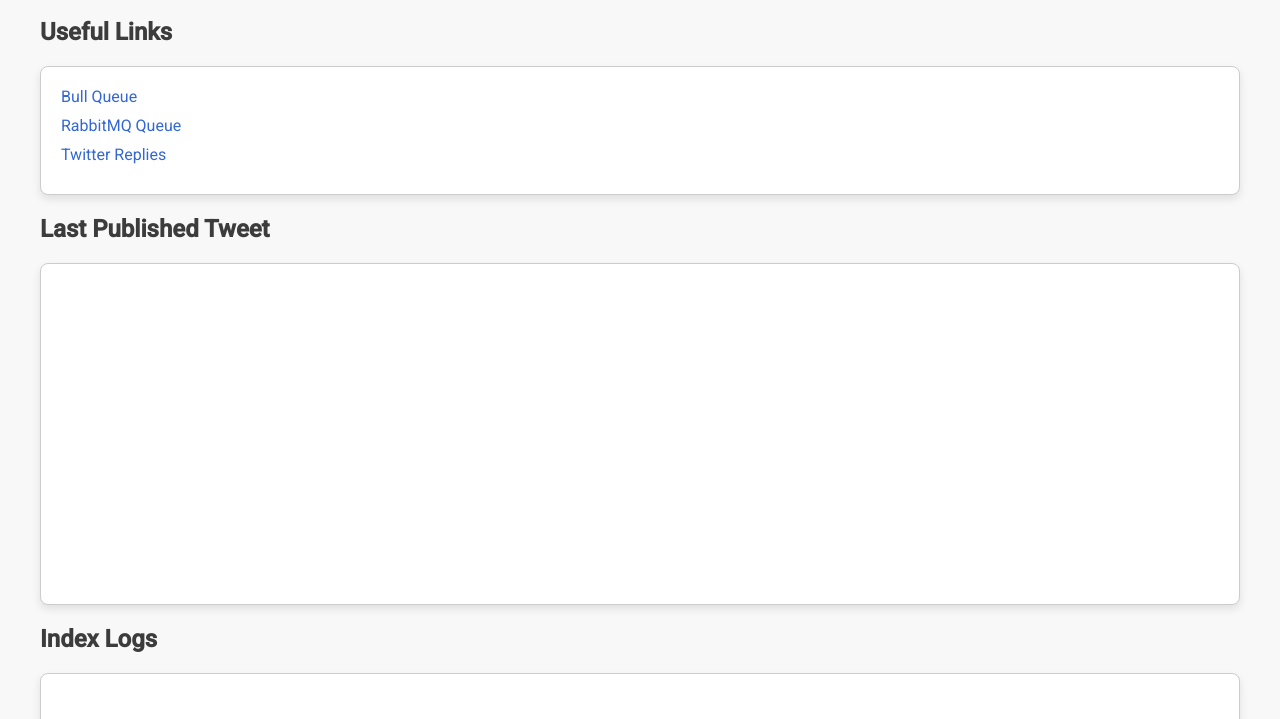
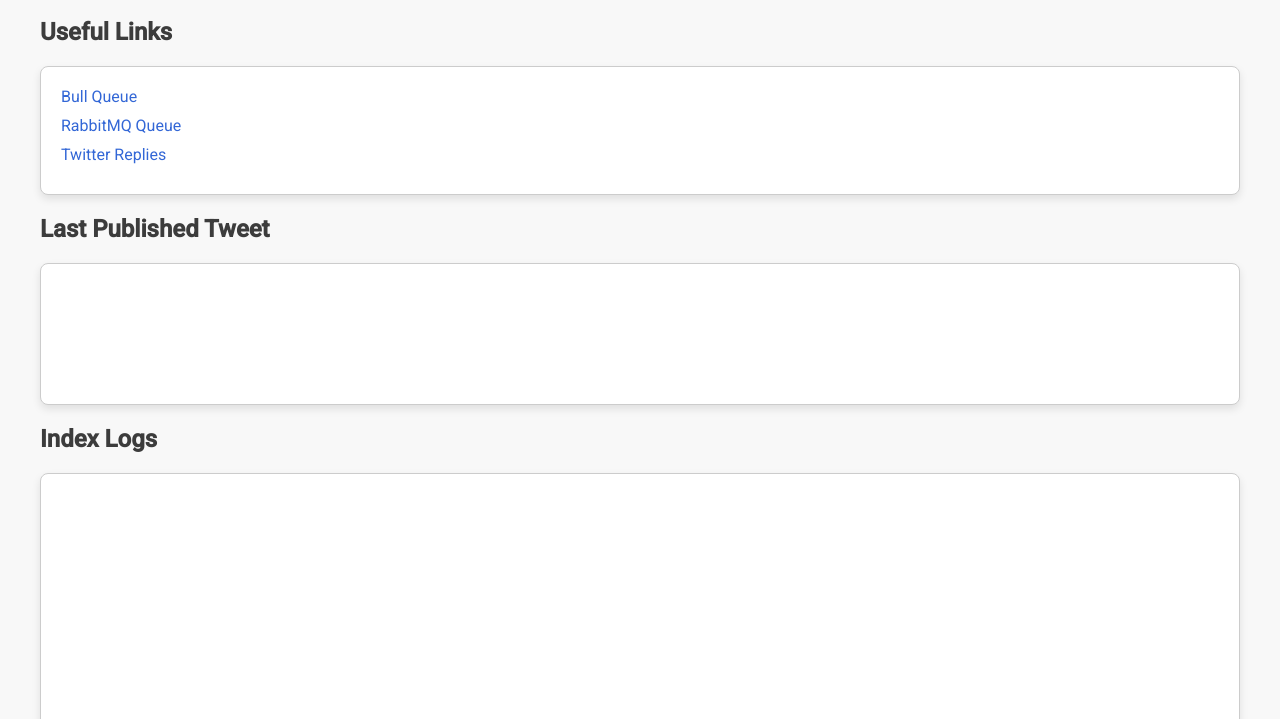
Before and after one commit to montagao/tmompanel, a website: page index.html in a window 1280 px wide. Shown: the part 81-800 px from the top of the page. Drawn offline with nearby package versions, Linux system fonts and the light colour scheme; no server answers.

Commit message:
fix regex things

```diff
--- a/app.js
+++ b/app.js
@@ -39,12 +39,13 @@ io.on('connection', (socket) => {
                 socket.emit('log-error', 'Failed to read index-out log file');
             } else {
                 console.log('Reading index-out log file');
-                const jsonPattern = /data: ({[\s\S]*?})/;
+                const jsonPattern = /data:[\s\S]*?({[\s\S]*?})/;
 
                 const match = data.match(jsonPattern);
                 if (match) {
                     try {
                         const jsonData = JSON.parse(match[1]);
+                        console.log("jsonData", jsonData);
                         const elapsedTime = Date.now() - parseInt(jsonData.data.id);
                         socket.emit('tweet-info-update', `Elapsed Time: ${Math.floor(elapsedTime / 1000)} seconds`);
                         console.log(`Tweet info update sent: ${elapsedTime / 1000} seconds since tweet`);
--- a/index.html
+++ b/index.html
@@ -30,9 +30,14 @@
             margin-top: 20px;
         }
 
-        #logs, #index-logs, #tweet-info {
+        #logs, #index-logs {
             white-space: pre-wrap;
             height: 300px;
+            overflow-y: auto;
+        }
+        #tweet-info {
+            white-space: pre-wrap;
+            height: 100px;
             overflow-y: auto;
         }
 
```
